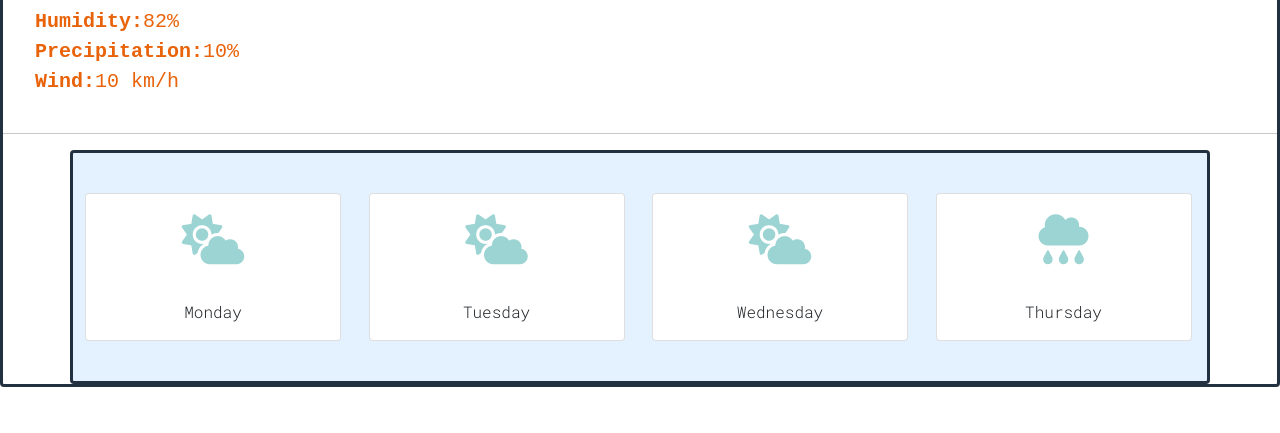
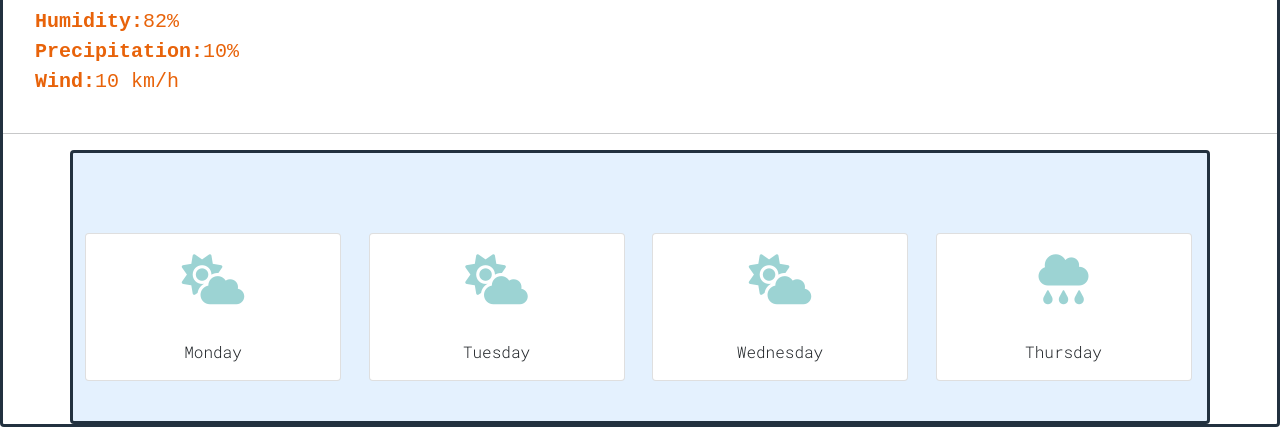
Before and after one commit to TizianaLS/Weather-App-Project, a plain HTML site: page index.html in a window 1280 px wide. Shown: the part 367-800 px from the top of the page. Drawn offline with nearby package versions, Linux system fonts and the light colour scheme.

Commit message:
update padding

```diff
--- a/src/style.css
+++ b/src/style.css
@@ -79,7 +79,7 @@ li {
 .container {
   border: 3px solid #22313f;
   border-radius: 4px;
-  padding: 20px 80px 20px 60px;
+  padding: 60px 80px 20px 60px;
   background-color: #e4f1fe;
 }
 .app {
```
